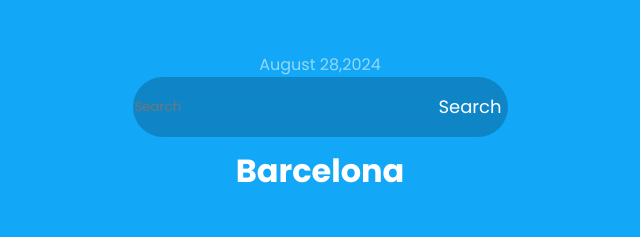
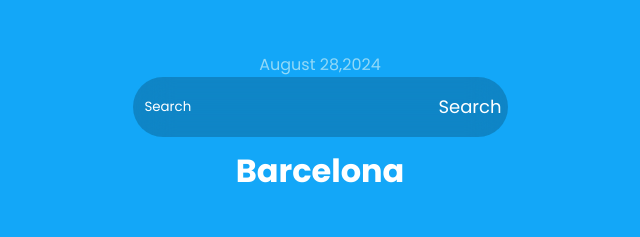
Before and after one commit to dishan1223/js-projects, a website built with Vite: page weather/index.html in a window 1280 px wide. Shown: the top 237 px of the page, 320-960 px from the left. Built offline with nearby package versions, Linux system fonts and the light colour scheme.

Commit message:
tried to fix some issues

```diff
--- a/weather/style.css
+++ b/weather/style.css
@@ -19,7 +19,6 @@ body {
   display: flex;
   flex-direction: column;
   align-items: center;
-  padding-top: 40px;
   background: #13A7F8;
   padding: 10px;
   width: 375px;
@@ -40,7 +39,12 @@ body {
   height: 50px;
   background: transparent;
   border: none;
+  margin-left: 10px;
 }
+#input-box::placeholder{
+  color: white;
+}
+
 button{
   height: 50px;
   background: transparent;
```
